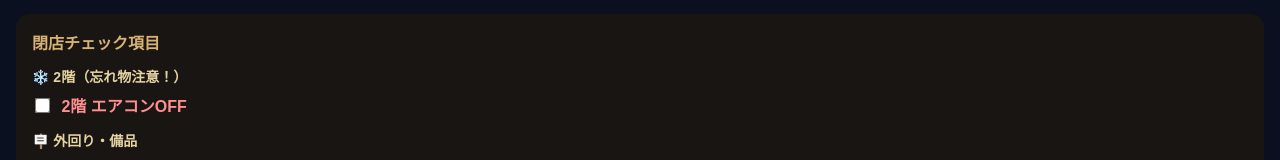
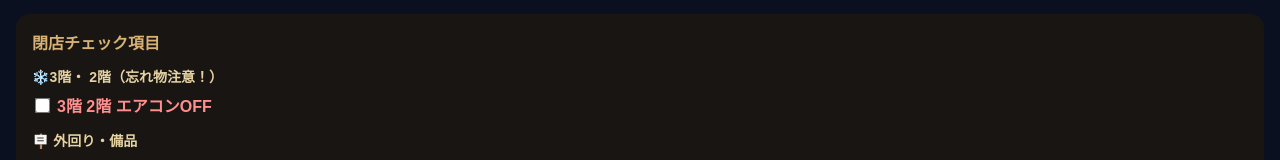
Before and after one commit to barspec884-cmyk/spec-operations, a website: page public/index.html in a window 1280 px wide. Both pictures are taken after a click on the element "閉店". Shown: the part 245-405 px from the top of the page. Drawn offline with Linux system fonts and the light colour scheme.

Commit message:
Add files via upload

```diff
--- a/public/index.html
+++ b/public/index.html
@@ -57,8 +57,8 @@ input[type="checkbox"]{transform:scale(1.2);margin-right:8px;}
 <div id="closeSection" class="card hidden">
   <h2>閉店チェック項目</h2>
 
-  <h3>❄️ 2階（忘れ物注意！）</h3>
-  <label style="color:var(--ng); font-weight:bold;"><input type="checkbox" value="2F エアコンOFF"> 2階 エアコンOFF</label>
+  <h3>❄️3階・ 2階（忘れ物注意！）</h3>
+  <label style="color:var(--ng); font-weight:bold;"><input type="checkbox" value="2F エアコンOFF">3階 2階 エアコンOFF</label>
 
   <h3>🪧 外回り・備品</h3>
   <label><input type="checkbox" value="看板の収納"> 看板を中に戻した</label>
```
